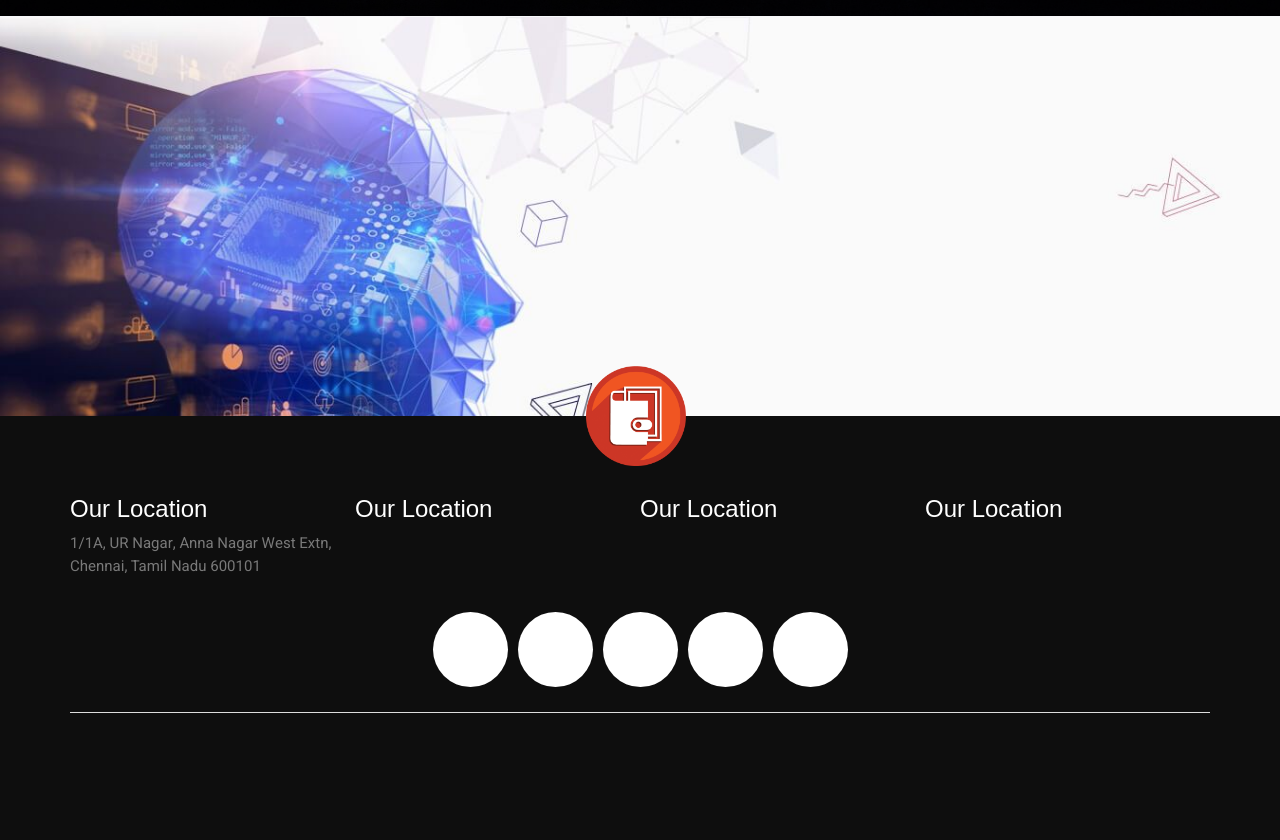
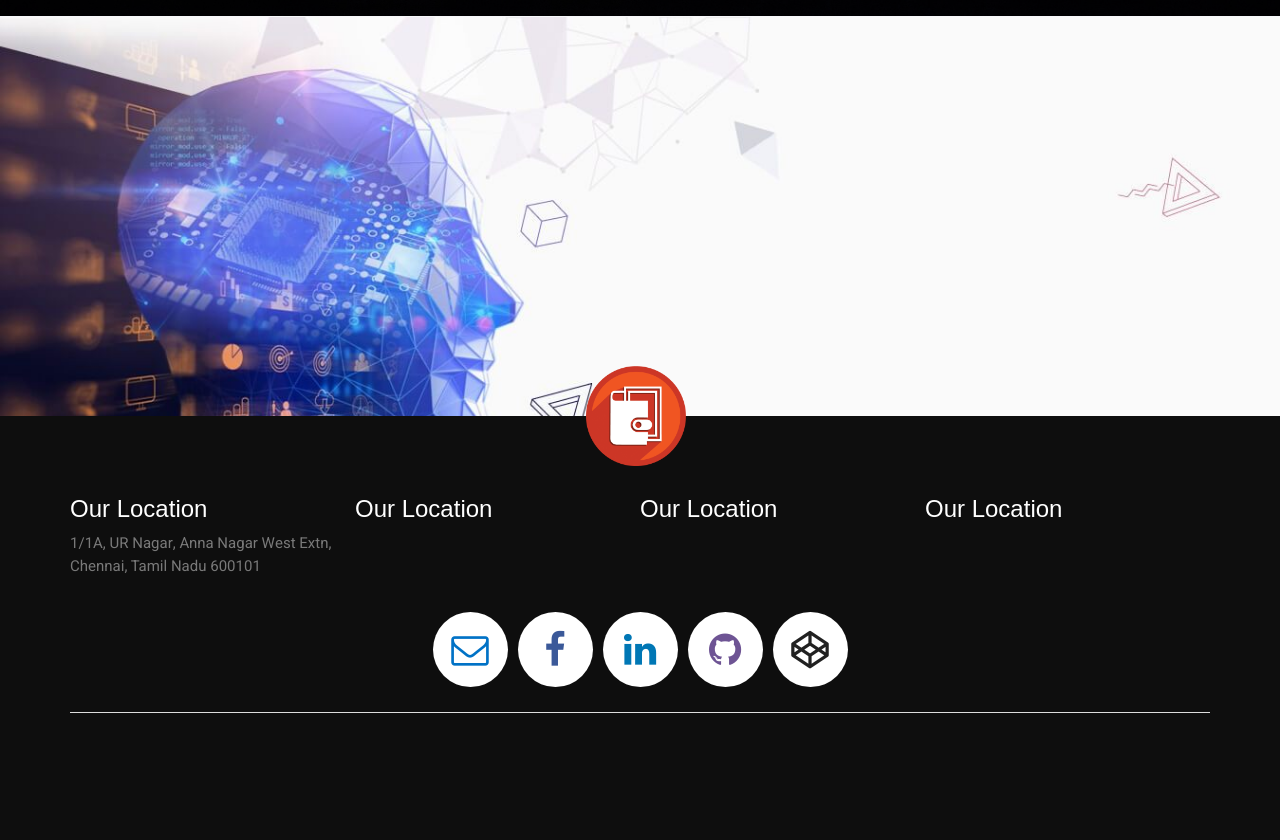
Before and after one commit to roachkrouton/kroutonweb, a plain HTML site: page Latest/Krouton-Webapp/index.html in a window 1280 px wide. Shown: the part 1684-2524 px from the top of the page. Drawn offline with nearby package versions, Linux system fonts and the light colour scheme; files whose address does not match are found by name; a web font is replaced by a local one.

Commit message:
font awesome css
font awesome css added

```diff
--- a/Latest/Krouton-Webapp/index.html
+++ b/Latest/Krouton-Webapp/index.html
@@ -13,7 +13,7 @@
          <link rel="stylesheet" href="styles/bootstrap-touch-slider.css">
          <!--Theme custom css -->
          <link rel="stylesheet" href="styles/style.css">
-         <link rel="stylesheet" href="https://use.fontawesome.com/releases/v5.4.2/css/all.css" integrity="sha384-/rXc/GQVaYpyDdyxK+ecHPVYJSN9bmVFBvjA/9eOB+pb3F2w2N6fc5qB9Ew5yIns" crossorigin="anonymous">
+          <link rel="stylesheet" href="https://cdnjs.cloudflare.com/ajax/libs/font-awesome/4.7.0/css/font-awesome.min.css">
 
 
          <!--<link rel="stylesheet" href="assets/css/colors/blue.css">-->
```
Also changed, not shown: 1 other file.
